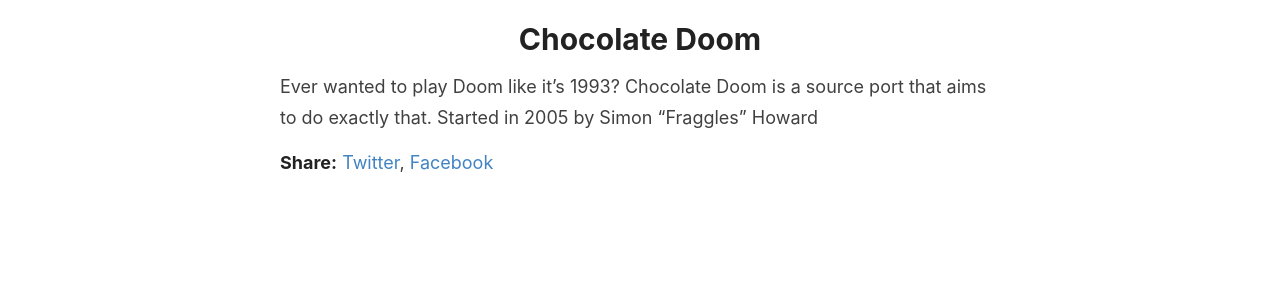
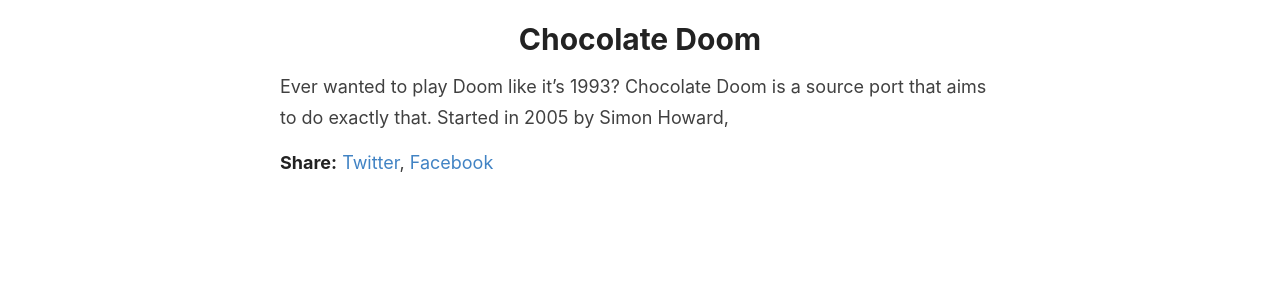
Before and after one commit to poleve540/CallMePol, a Jekyll site: the page built from _posts/2023-05-12-sourceport-review.md, in a window 1280 px wide. Shown: the part 504-804 px from the top of the page. Built offline with Jekyll 4.4.1, drawn with Linux system fonts in a browser that asks for light colours; some of the changed lines change nothing that is shown.

Commit message:
_posts/2023-05-12-sourceport-review.md updated from https://stackedit.io/

```diff
--- a/_posts/2023-05-12-sourceport-review.md
+++ b/_posts/2023-05-12-sourceport-review.md
@@ -6,9 +6,9 @@
 Ever since the original doom engine's source code was released to the public in 1993, hundreds of developers made their own improved source ports for the public. Source ports can enhance doom, add new features and even completely modify the game. But there are so many choices! Which is why I decided to make a list of the ones I love, and make a review for each one of them.
 
 # Chocolate Doom
-Ever wanted to play Doom like it's 1993? Chocolate Doom is a source port that aims to do exactly that. Started in 2005 by Simon "Fraggles" Howard
+Ever wanted to play Doom like it's 1993? Chocolate Doom is a source port that aims to do exactly that. Started in 2005 by Simon Howard,
 <!--stackedit_data:
-eyJoaXN0b3J5IjpbLTEyOTAxNzU0OTQsLTM5NjAzNzAyNCw4Nz
-M2OTAyMzgsLTE0MTk5NzM1MDIsMjA1NzE5NTYwLC05Mjc5Mjg2
-ODIsMTk1MTY1MzQ4Miw5NTQ0NDA5NzBdfQ==
+eyJoaXN0b3J5IjpbMTE3NjE4NzgyNSwtMzk2MDM3MDI0LDg3Mz
+Y5MDIzOCwtMTQxOTk3MzUwMiwyMDU3MTk1NjAsLTkyNzkyODY4
+MiwxOTUxNjUzNDgyLDk1NDQ0MDk3MF19
 -->
```
